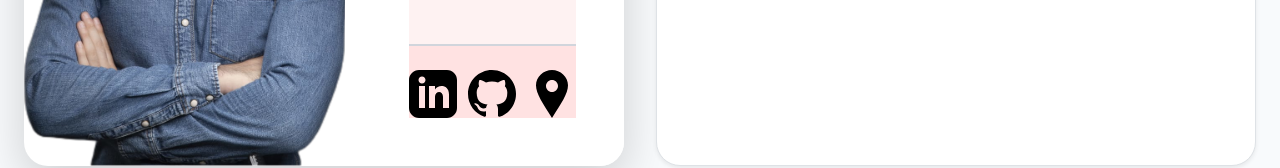
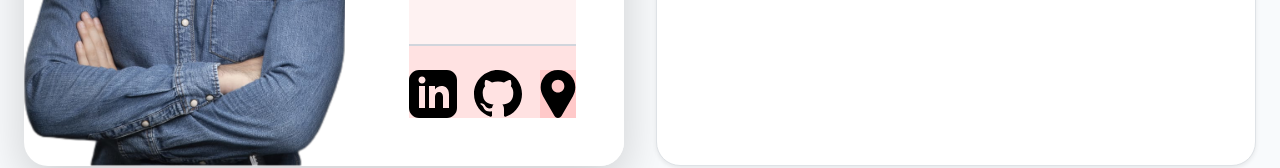
Before and after one commit to julianertle/Website, a React (Vite) app: page / in a window 1280 px wide. Shown: the part 372-540 px from the top of the page. Built offline with nearby package versions, Linux system fonts and the light colour scheme; no server answers.

Commit message:
1st tile update 4

```diff
--- a/src/components/Content.jsx
+++ b/src/components/Content.jsx
@@ -19,8 +19,12 @@ const GitHubIcon = ({ className }) => (
 );
 
 const LocationIcon = ({ className }) => (
-  <svg className={className} viewBox="0 0 24 24" fill="black">
-    <path d="M12 0c-4.198 0-8 3.403-8 7.602 0 4.198 3.469 9.21 8 16.398 4.531-7.188 8-12.2 8-16.398 0-4.199-3.801-7.602-8-7.602zm0 11c-1.657 0-3-1.343-3-3s1.343-3 3-3 3 1.343 3 3-1.343 3-3 3z" />
+  <svg className={className} viewBox="57.249 0 298.6 413.099" fill="black">
+    <path
+      d="M206.549,0L206.549,0c-82.6,0-149.3,66.7-149.3,149.3c0,28.8,9.2,56.3,22,78.899l97.3,168.399c6.1,11,18.4,16.5,30,16.5
+            c11.601,0,23.3-5.5,30-16.5l97.3-168.299c12.9-22.601,22-49.601,22-78.901C355.849,66.8,289.149,0,206.549,0z M206.549,193.4
+            c-30,0-54.5-24.5-54.5-54.5s24.5-54.5,54.5-54.5s54.5,24.5,54.5,54.5C261.049,169,236.549,193.4,206.549,193.4z"
+    />
   </svg>
 );
 
@@ -91,7 +95,7 @@ function Content() {
                   </span>
                 </div>
                 {/* Location Pin */}
-                <div className="relative flex flex-col items-center group cursor-default overflow-visible z-10 flex-shrink-0">
+                <div className="bg-red-200 relative flex flex-col items-center group cursor-default overflow-visible z-10 flex-shrink-0">
                   <div className="absolute bottom-full mb-6 flex flex-col items-center opacity-0 group-hover:opacity-100 transition-all duration-300 translate-y-2 group-hover:translate-y-0 pointer-events-none z-30">
                     <div className="bg-gray-900 text-white text-[13px] font-black uppercase tracking-widest px-6 py-3 rounded-2xl shadow-2xl whitespace-nowrap">
                       Allgäu, Germany
@@ -100,7 +104,7 @@ function Content() {
                   </div>
 
                   <div className="transition-transform duration-300 group-hover:scale-110">
-                    <LocationIcon className="w-12 h-12" />
+                    <LocationIcon className="w-9 h-12" />
                   </div>
                 </div>
               </div>
```
